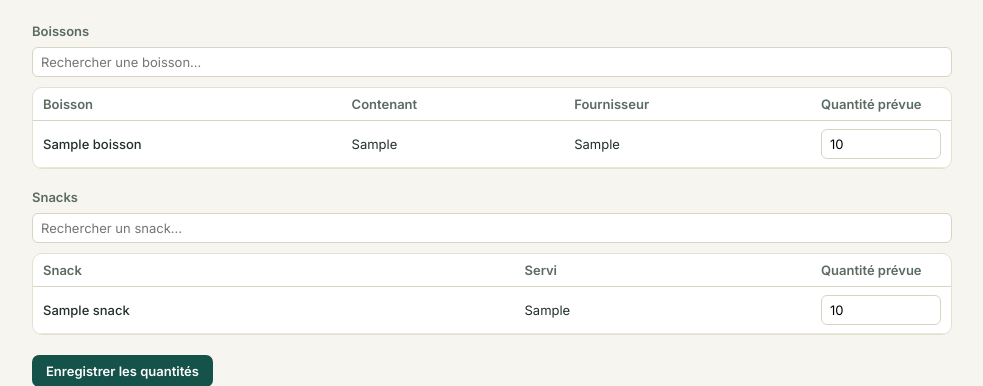
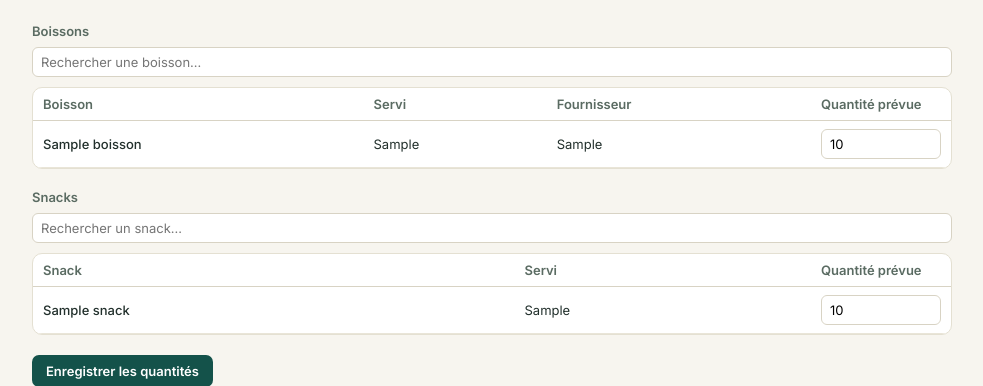
Before and after one commit to ugddole/Apply-Boisson, a Flask app: page /competitions/1 in a window 1280 px wide. Shown: the part 297-683 px from the top of the page, without its empty margins (148-1131 px from the left). Run offline with Flask 3, Linux system fonts and the light colour scheme; the visitor is signed in with stand-in values (Sample User, id 1); tables that the repository leaves empty hold one stand-in row (values such as "Sample post").

Commit message:
Add files via upload

```diff
--- a/templates/competition_detail.html
+++ b/templates/competition_detail.html
@@ -28,12 +28,12 @@
   <input type="text" id="filtre-boissons" placeholder="Rechercher une boisson…" style="margin-bottom:10px;">
   <div class="card table-scroll" style="margin-bottom:1.25rem;">
     <table id="table-boissons">
-      <thead><tr><th>Boisson</th><th>Contenant</th><th>Fournisseur</th><th style="width:140px;">Quantité prévue</th></tr></thead>
+      <thead><tr><th>Boisson</th><th>Servi</th><th>Fournisseur</th><th style="width:140px;">Quantité prévue</th></tr></thead>
       <tbody>
         {% for b in boissons %}
         <tr>
           <td style="font-weight:500;">{{ b['nom'] }}</td>
-          <td>{{ b['contenant'] or '' }}</td>
+          <td>{{ b['servi'] or '' }}</td>
           <td>{{ b['fournisseur'] or '' }}</td>
           <td><input type="number" min="0" name="boisson_{{ b['id'] }}" value="{{ drink_selections.get(b['id'], '') }}" placeholder="0"></td>
         </tr>
```
